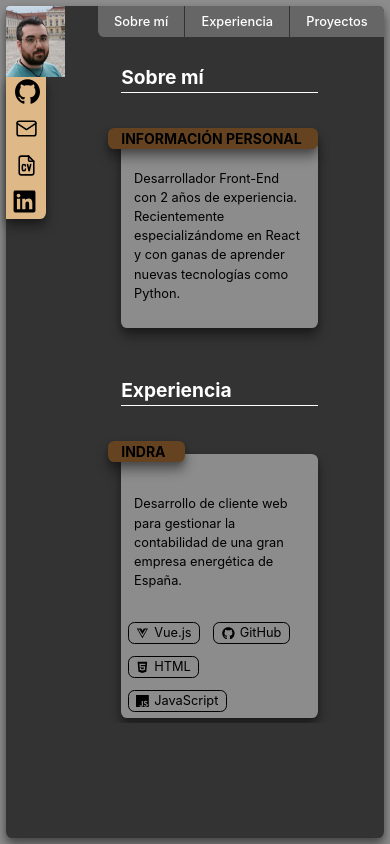
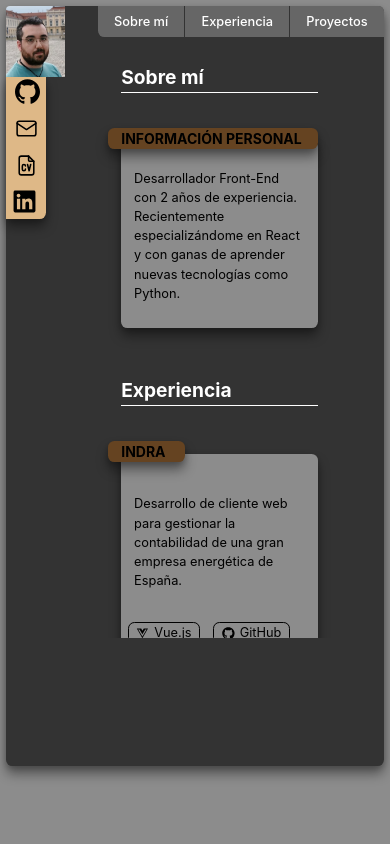
Before and after one commit to AfanaVG/Portfolio, a React (Vite) app in the folder projects/portfolio/: page / in a window 390 px wide. Built offline with nearby package versions, Linux system fonts and the light colour scheme.

Commit message:
Cambio de altura

```diff
--- a/projects/portfolio/src/index.css
+++ b/projects/portfolio/src/index.css
@@ -76,7 +76,7 @@
 body {
   margin: 0;
   padding: 0;
-  overflow: hidden;
+
 }
 
 h2 {
@@ -87,10 +87,6 @@
   color: wheat;
 }
 
-hr {
-  background-color: wheat;
-}
-
 @media (max-width: 576px) {
   :root {
     font-size: 80%;
--- a/projects/portfolio/src/pages/PortfolioPage.module.css
+++ b/projects/portfolio/src/pages/PortfolioPage.module.css
@@ -101,7 +101,11 @@
     align-self: center;
   }
 
+  .container {
+    height: 90vh;
+  }
+
   .scroll-container {
-    height: 80vh;
+    height: 70vh;
   }
 }
```
